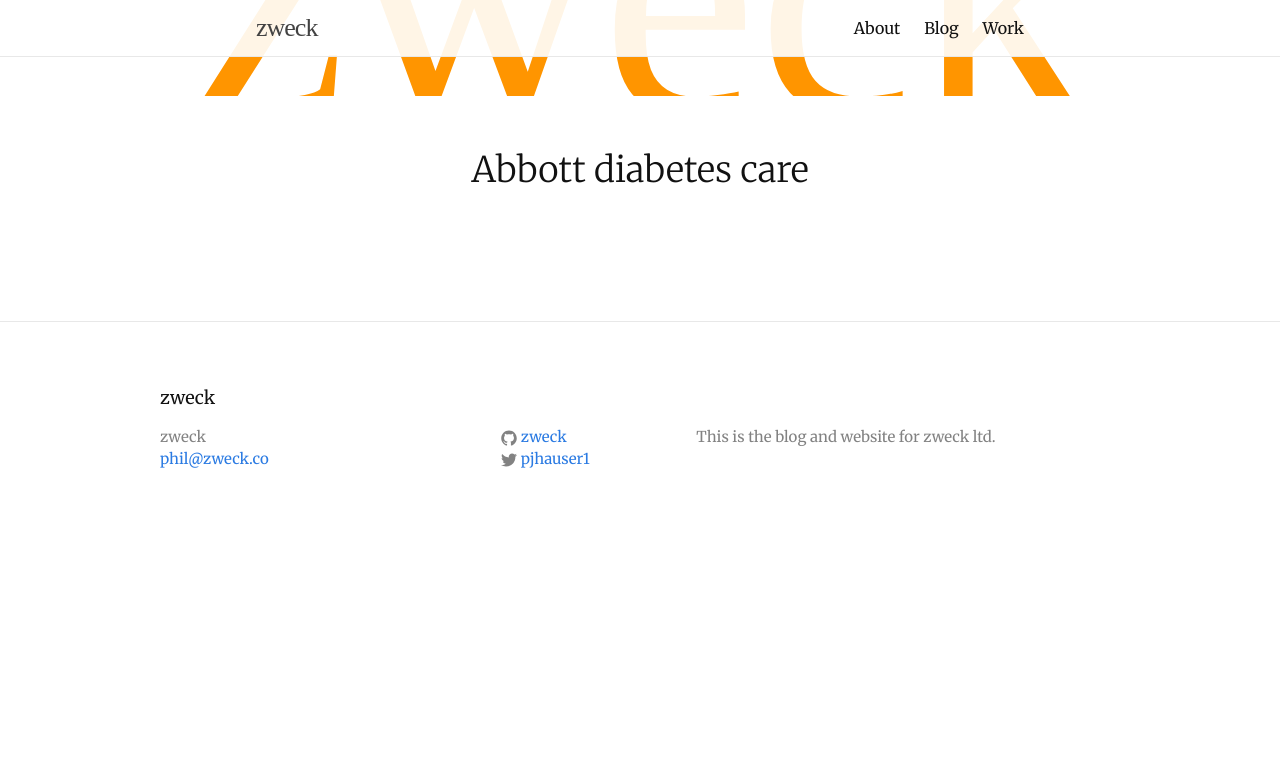
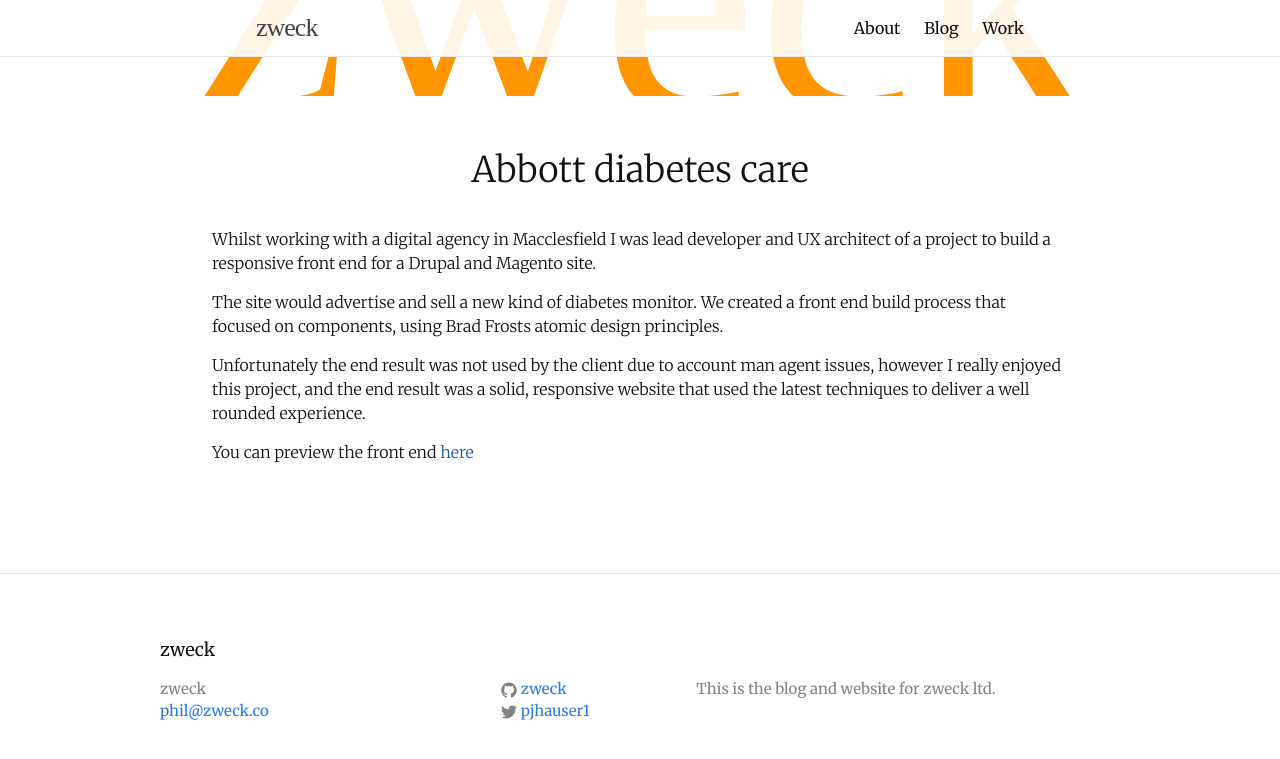
Before and after one commit to zweck/zweck.github.io, a Jekyll site: the page built from _posts/2016-4-22-adc.md, in a window 1280 px wide. Shown: the top 759 px of the page. Built offline with Jekyll 4.4.1, drawn with Linux system fonts in a browser that asks for light colours; some web fonts are replaced.

Commit message:
Created :_posts/2016-4-22-adc.md

```diff
--- a/_posts/2016-4-22-adc.md
+++ b/_posts/2016-4-22-adc.md
@@ -5,3 +5,11 @@
 img: /img/adc.png
 category: portfolio
 ---
+
+Whilst working with a digital agency in Macclesfield I was lead developer and UX architect of a project to build a responsive front end for a Drupal and Magento site.
+
+The site would advertise and sell a new kind of diabetes monitor. We created a front end build process that focused on components, using Brad Frosts atomic design principles.
+
+Unfortunately the end result was not used by the client due to account man agent issues, however I really enjoyed this project, and the end result was a solid, responsive website that used the latest techniques to deliver a well rounded experience.
+
+You can preview the front end [here]()
```
